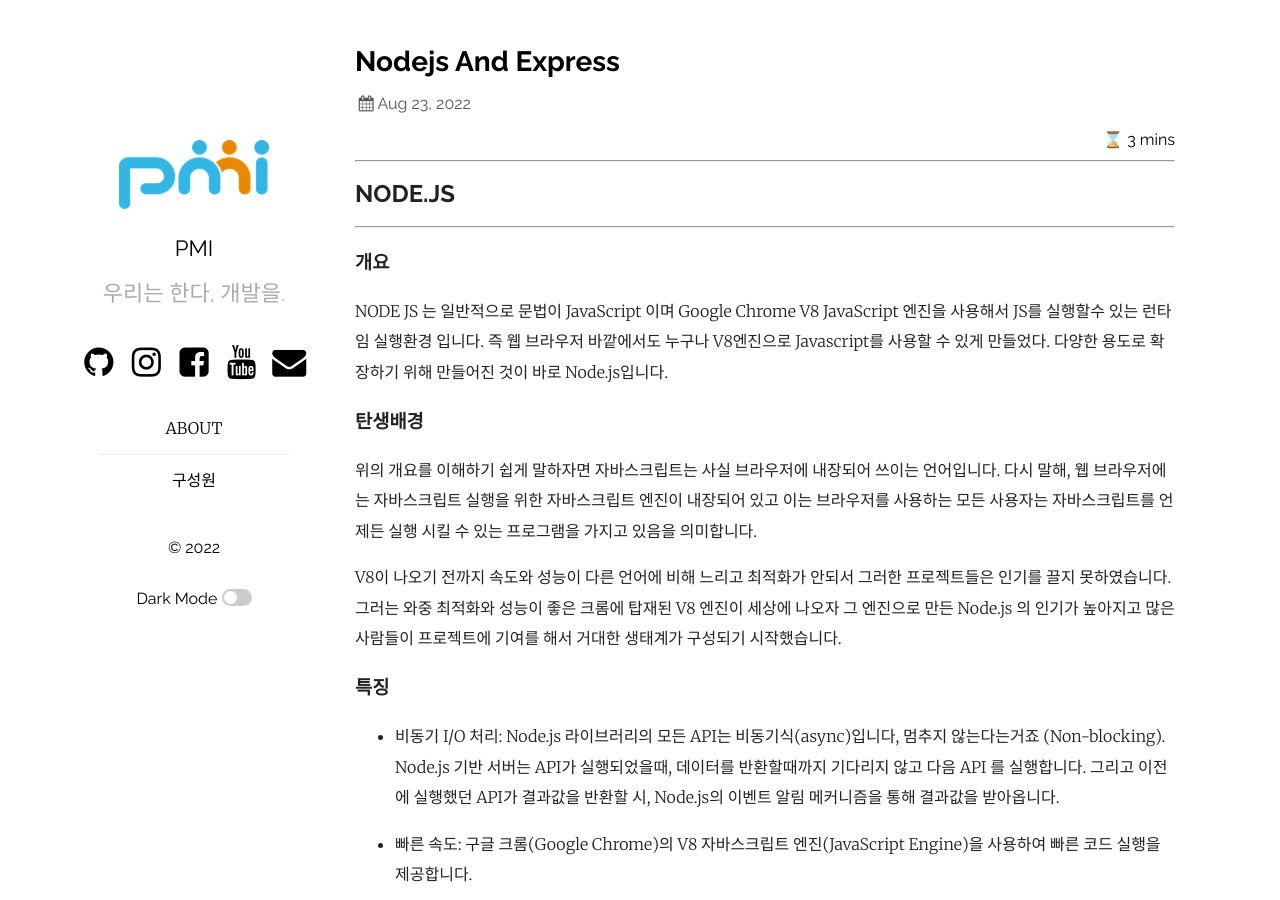
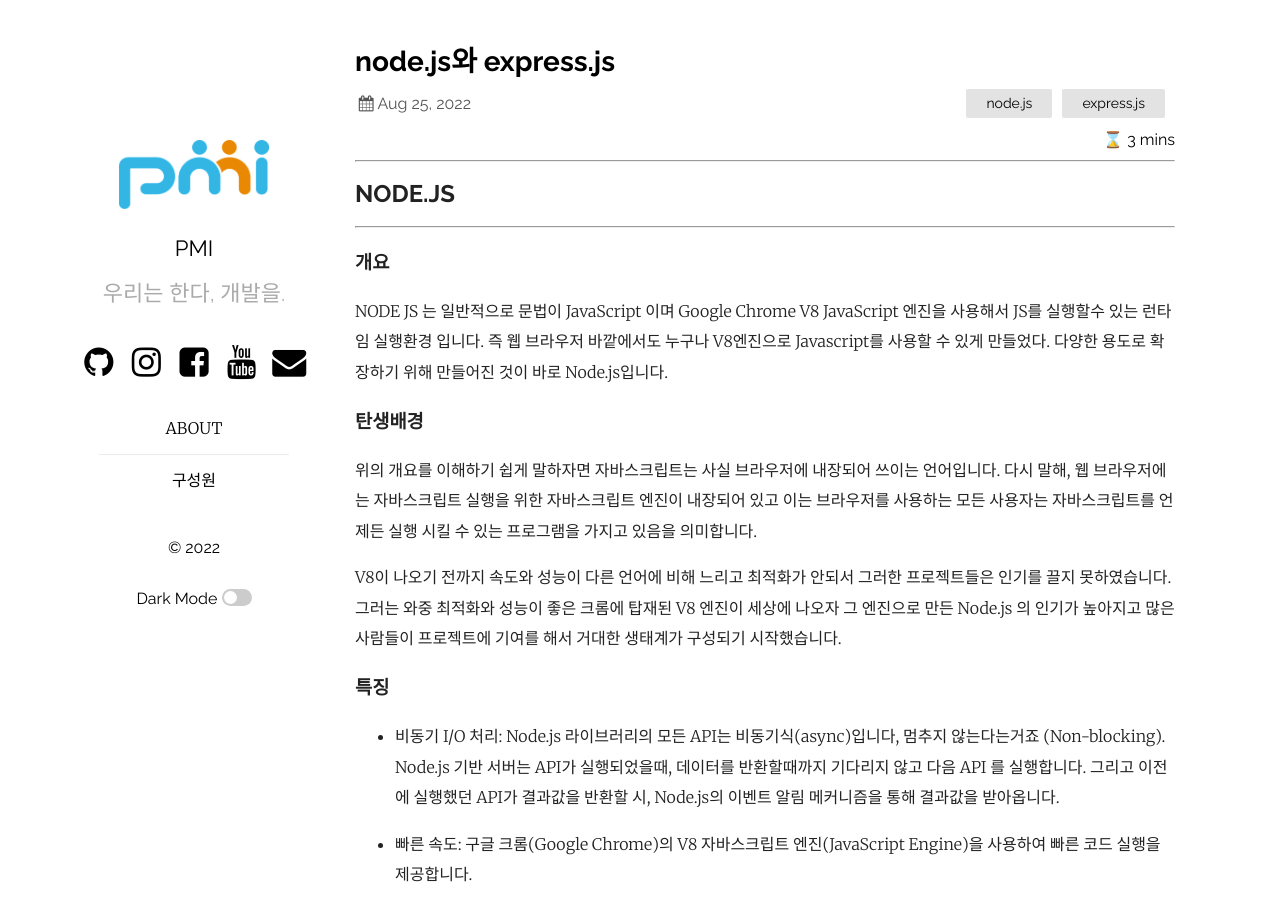
Before and after one commit to pmirnc-dev/pmirnc-dev.github.io, a Jekyll site: the page built from _posts/2022-08-23-nodejs-and-express.md, in a window 1280 px wide and 900 px high. Built offline with Jekyll 4.4.1, drawn with Linux system fonts in a browser that asks for light colours; our own code applies the rules of GitHub Pages for plain Markdown files; comment, search, counter and statistics services are not loaded; some of the changed text lies outside the part shown.

Commit message:
fix(post): author 누락 추가
author 누락 추가

```diff
--- a/_posts/2022-08-23-nodejs-and-express.md
+++ b/_posts/2022-08-23-nodejs-and-express.md
@@ -1,3 +1,10 @@
+---
+layout: post
+title:  "node.js와 express.js"
+date:   2022-08-25 09:30:00 +0900
+author: skan
+categories: node.js express.js
+---
 <hr/>
 
 ## NODE.JS
```
